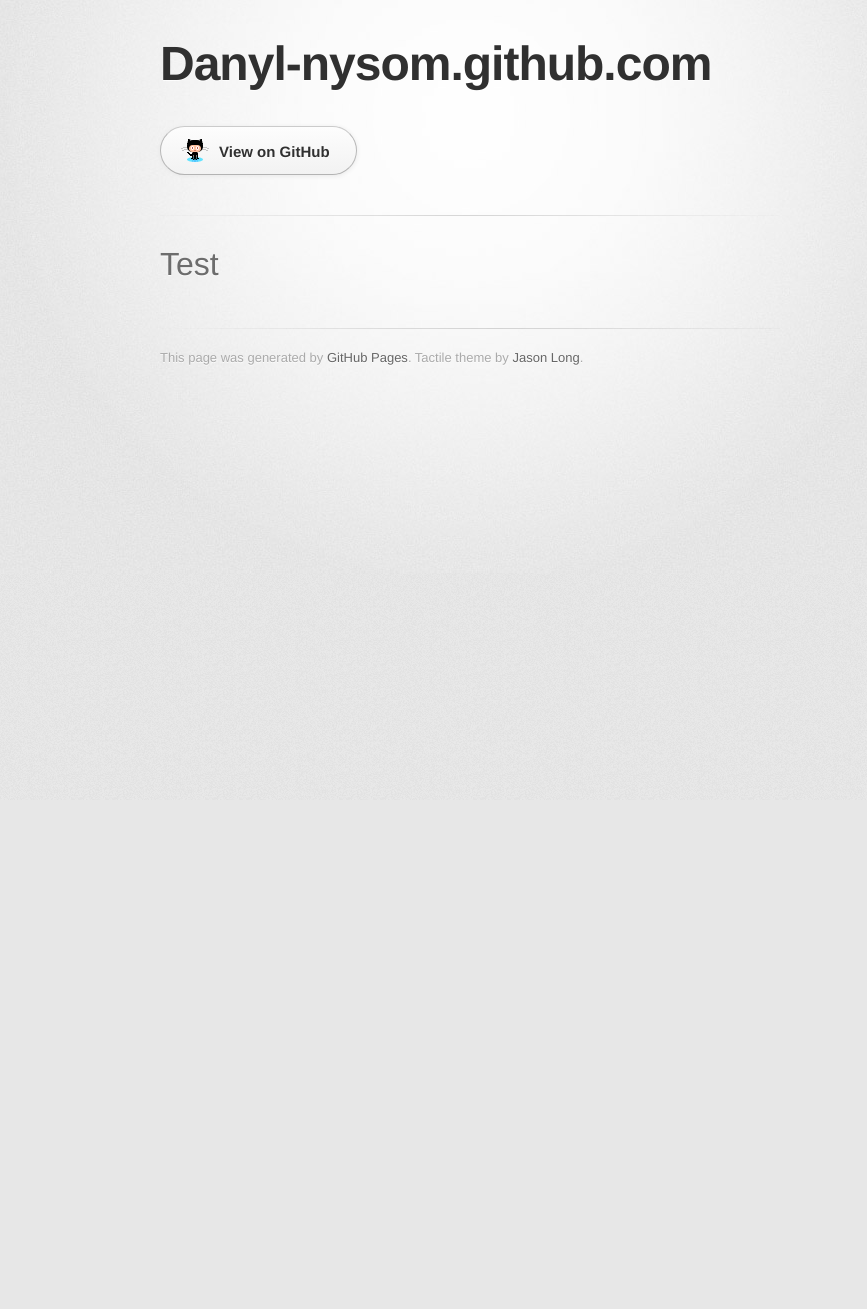
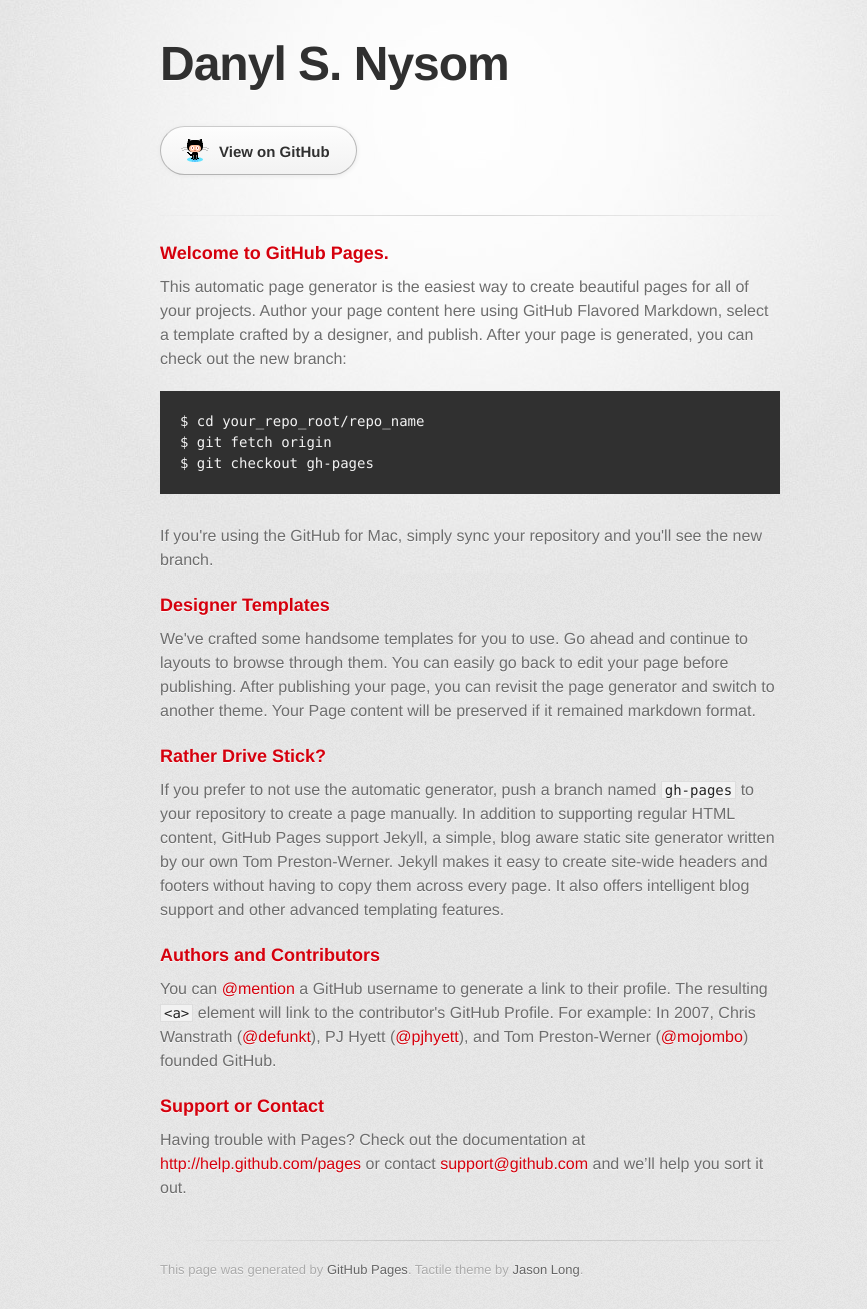
Before and after one commit to Danyl-Nysom/danyl-nysom.github.com, a plain HTML site: page index.html in a window 1280 px wide. Shown: the whole page, without its empty margins (170-1037 px from the left). Before the commit the page ends 800 px from the top, so only its background shows below. Drawn offline with Linux system fonts and the light colour scheme; a web font is replaced by a local one.

Commit message:
Replace master branch with page content via GitHub

```diff
--- a/index.html
+++ b/index.html
@@ -10,7 +10,7 @@
     <!--[if lt IE 9]>
     <script src="//html5shiv.googlecode.com/svn/trunk/html5.js"></script>
     <![endif]-->
-    <title>Danyl-nysom.github.com by Danyl-Nysom</title>
+    <title>Danyl S. Nysom by Danyl-Nysom</title>
   </head>
 
   <body>
@@ -18,7 +18,7 @@
       <div class="inner">
 
         <header>
-          <h1>Danyl-nysom.github.com</h1>
+          <h1>Danyl S. Nysom</h1>
           <h2></h2>
         </header>
 
@@ -29,7 +29,32 @@
         <hr>
 
         <section id="main_content">
-          <h1>Test</h1>
+          <h3>Welcome to GitHub Pages.</h3>
+
+<p>This automatic page generator is the easiest way to create beautiful pages for all of your projects. Author your page content here using GitHub Flavored Markdown, select a template crafted by a designer, and publish. After your page is generated, you can check out the new branch:</p>
+
+<pre><code>$ cd your_repo_root/repo_name
+$ git fetch origin
+$ git checkout gh-pages
+</code></pre>
+
+<p>If you're using the GitHub for Mac, simply sync your repository and you'll see the new branch.</p>
+
+<h3>Designer Templates</h3>
+
+<p>We've crafted some handsome templates for you to use. Go ahead and continue to layouts to browse through them. You can easily go back to edit your page before publishing. After publishing your page, you can revisit the page generator and switch to another theme. Your Page content will be preserved if it remained markdown format.</p>
+
+<h3>Rather Drive Stick?</h3>
+
+<p>If you prefer to not use the automatic generator, push a branch named <code>gh-pages</code> to your repository to create a page manually. In addition to supporting regular HTML content, GitHub Pages support Jekyll, a simple, blog aware static site generator written by our own Tom Preston-Werner. Jekyll makes it easy to create site-wide headers and footers without having to copy them across every page. It also offers intelligent blog support and other advanced templating features.</p>
+
+<h3>Authors and Contributors</h3>
+
+<p>You can <a href="https://github.com/blog/821" class="user-mention">@mention</a> a GitHub username to generate a link to their profile. The resulting <code>&lt;a&gt;</code> element will link to the contributor's GitHub Profile. For example: In 2007, Chris Wanstrath (<a href="https://github.com/defunkt" class="user-mention">@defunkt</a>), PJ Hyett (<a href="https://github.com/pjhyett" class="user-mention">@pjhyett</a>), and Tom Preston-Werner (<a href="https://github.com/mojombo" class="user-mention">@mojombo</a>) founded GitHub.</p>
+
+<h3>Support or Contact</h3>
+
+<p>Having trouble with Pages? Check out the documentation at <a href="http://help.github.com/pages">http://help.github.com/pages</a> or contact <a href="mailto:support@github.com">support@github.com</a> and we’ll help you sort it out.</p>
         </section>
 
         <footer>
```
Also changed, not shown: params.json (+1 -1 lines).
